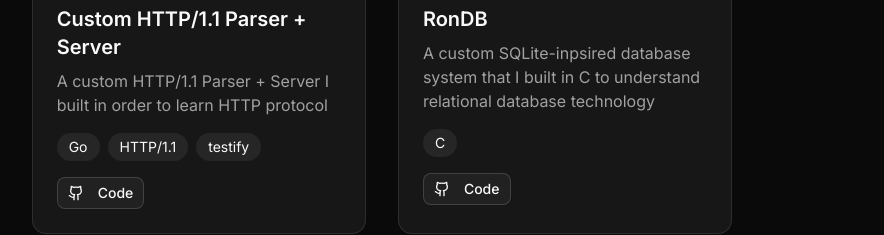
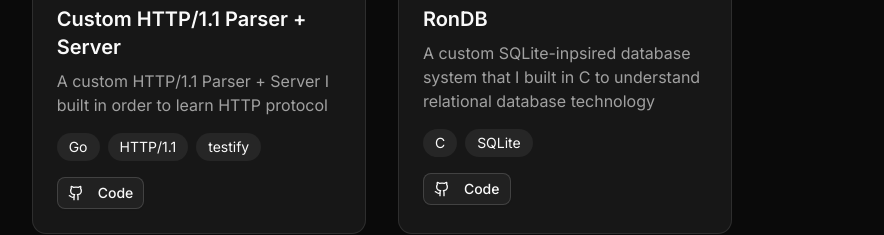
Before and after one commit to WaronLimsakul/Personal-Website, a Next.js app: page / in a window 1280 px wide. Shown: the part 2020-2255 px from the top of the page, without its empty margins (75-959 px from the left). Built offline with nearby package versions, Linux system fonts and the light colour scheme.

Commit message:
Update rondb

```diff
--- a/components/custom/project.tsx
+++ b/components/custom/project.tsx
@@ -45,7 +45,7 @@
     description:
       "A custom SQLite-inpsired database system that I built in C to understand relational database technology",
     codeLink: "https://github.com/WaronLimsakul/RonDB",
-    tags: ["C"],
+    tags: ["C", "SQLite"],
     image: "/RonDB.png",
   },
 ];
```
